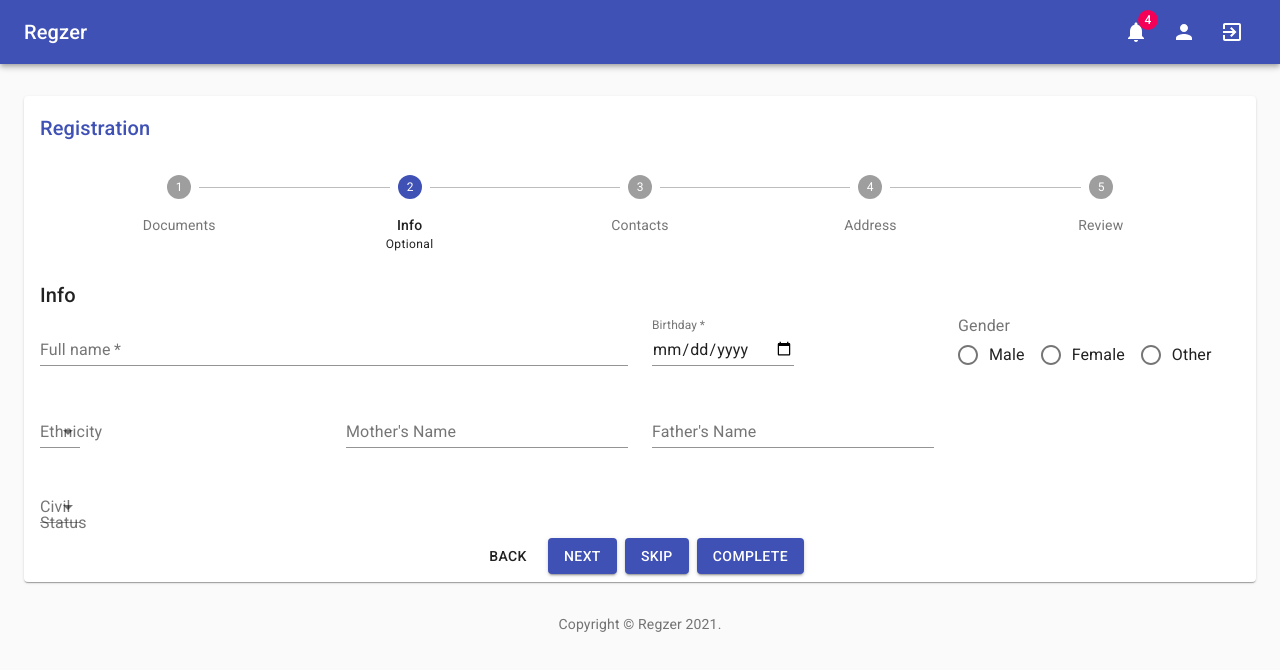
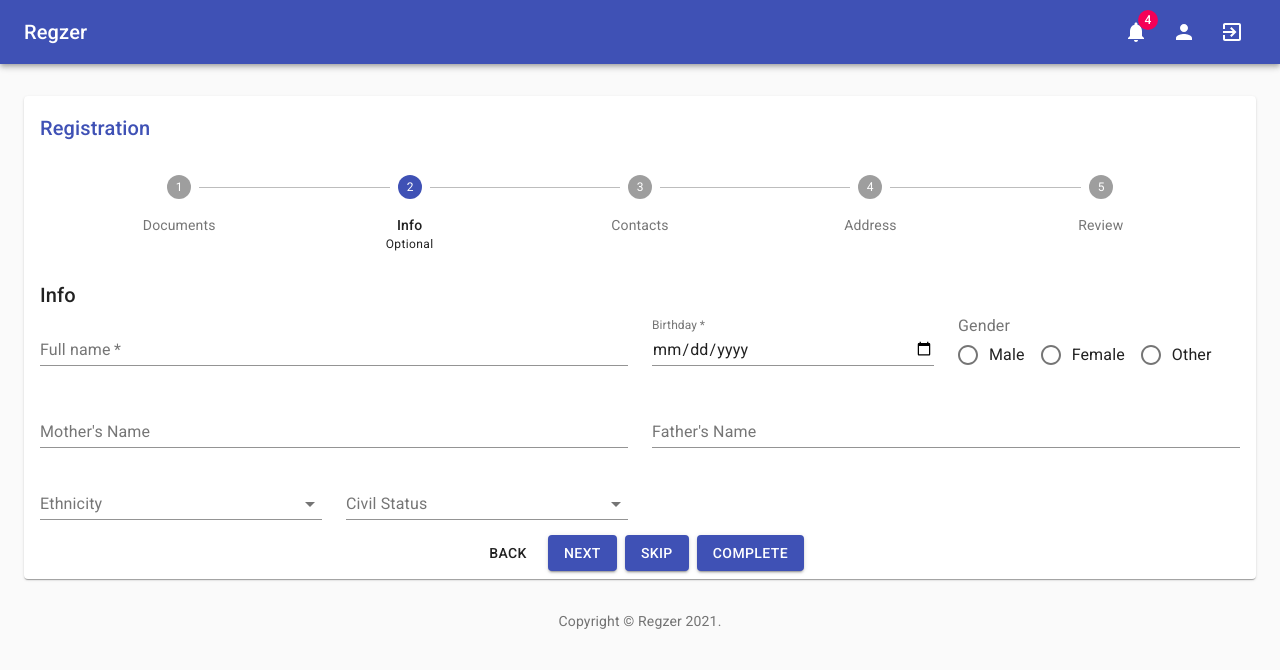
Before and after one commit to caiosduarte/dwfs-pia-regzer, a React (Create React App) app in the folder web/: page /dashboard in a window 1280 px wide. Both pictures are taken after a click on the button "NEXT". Shown: the top 670 px of the page. Built offline with nearby package versions, Linux system fonts and the light colour scheme.

Commit message:
melhorias na disposição dos grids de address e info

```diff
--- a/web/src/pages/Dashboard/AddressForm.tsx
+++ b/web/src/pages/Dashboard/AddressForm.tsx
@@ -18,7 +18,6 @@ export default function AddressForm() {
                         id="zip"
                         name="zip"
                         label="Zip / Postal code"
-                        fullWidth
                         autoComplete="postal-code"
                     />
                 </Grid>
--- a/web/src/pages/Dashboard/InfoForm.tsx
+++ b/web/src/pages/Dashboard/InfoForm.tsx
@@ -50,9 +50,10 @@ export default function InfoForm() {
                         autoComplete="name"
                     />
                 </Grid>
-                <Grid item xs={6} sm={3}>
+                <Grid item xs={3}>
                     <TextField
                         required
+                        fullWidth
                         id="birthday"
                         label="Birthday"
                         type="date"
@@ -62,8 +63,8 @@ export default function InfoForm() {
                         }}
                     />
                 </Grid>
-                <Grid item xs={6} sm={3}>
-                    <FormControl component="fieldset">
+                <Grid item xs={3}>
+                    <FormControl component="fieldset" fullWidth>
                         <FormLabel component="legend">Gender</FormLabel>
                         <RadioGroup
                             row
@@ -90,6 +91,23 @@ export default function InfoForm() {
                         </RadioGroup>
                     </FormControl>
                 </Grid>
+
+                <Grid item xs={6}>
+                    <TextField
+                        id="mothersName"
+                        name="mothersName"
+                        label="Mother's Name"
+                        fullWidth
+                    />
+                </Grid>
+                <Grid item xs={6}>
+                    <TextField
+                        id="fathersName"
+                        name="fathersName"
+                        label="Father's Name"
+                        fullWidth
+                    />
+                </Grid>
                 <Grid item xs={6} sm={3}>
                     {/* <FormControl
                         // className={classes.formControl}
@@ -115,7 +133,8 @@ export default function InfoForm() {
                     </FormControl> */}
 
                     <FormControl
-                    // className={classes.formControl}
+                        fullWidth
+                        // className={classes.formControl}
                     >
                         <InputLabel htmlFor="ethnicity-label">
                             Ethnicity
@@ -125,7 +144,6 @@ export default function InfoForm() {
                             // onChange={handleChange}
                             // className={classes.selectEmpty}
                             displayEmpty
-                            autoWidth={false}
                             labelId="ethnicity-label"
                             id="ethnicity"
                             name="ethnicity"
@@ -149,24 +167,9 @@ export default function InfoForm() {
                     </FormControl>
                 </Grid>
                 <Grid item xs={6} sm={3}>
-                    <TextField
-                        id="mothersName"
-                        name="mothersName"
-                        label="Mother's Name"
+                    <FormControl
                         fullWidth
-                    />
-                </Grid>
-                <Grid item xs={6} sm={3}>
-                    <TextField
-                        id="fathersName"
-                        name="fathersName"
-                        label="Father's Name"
-                        fullWidth
-                    />
-                </Grid>
-                <Grid item xs={12} sm={6}>
-                    <FormControl
-                    // className={classes.formControl}
+                        // className={classes.formControl}
                     >
                         <InputLabel htmlFor="civilStatus-label">
                             Civil Status
```
